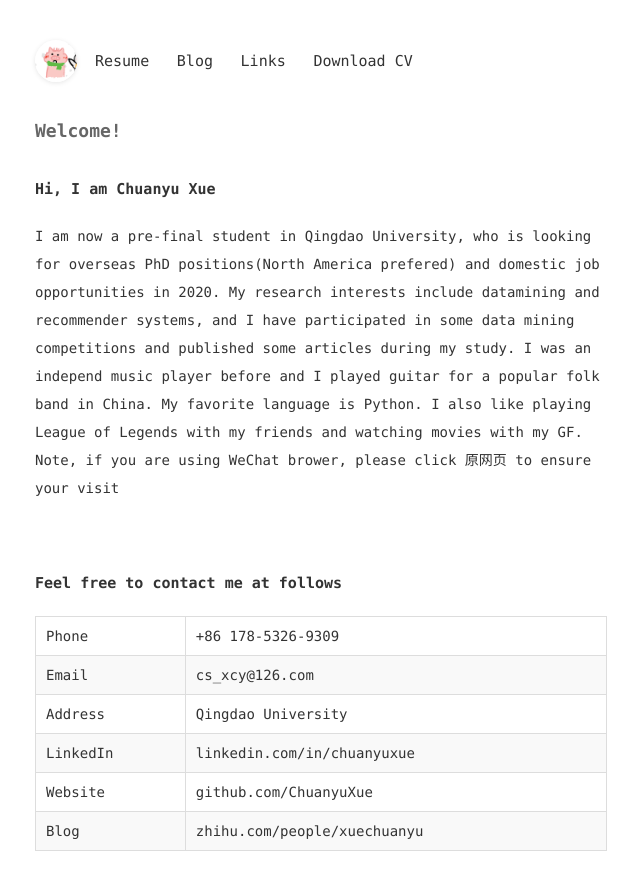
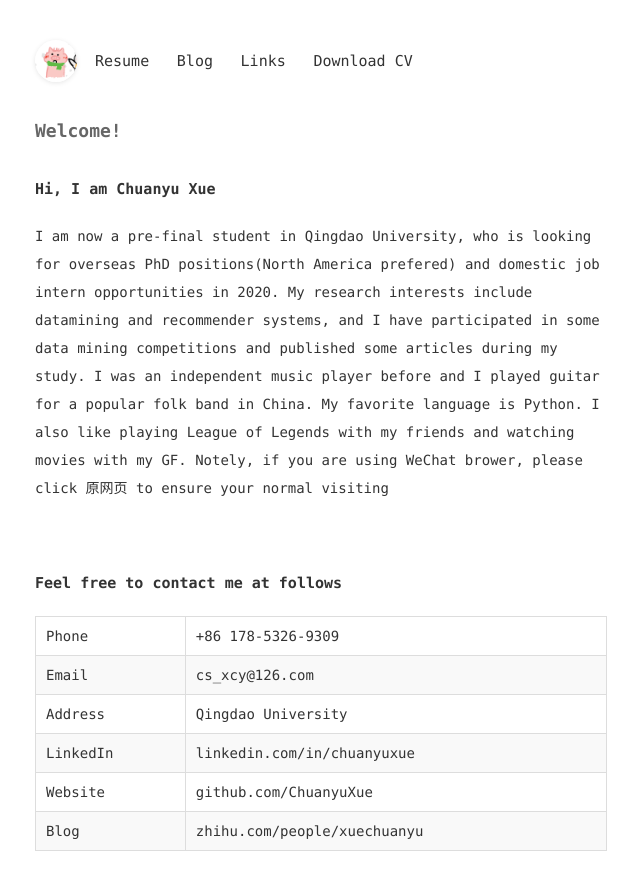
Before and after one commit to ChuanyuXue/profile, a Jekyll site: the page built from index.html, in a window 1280 px wide and 900 px high. Shown: the top 890 px of the window, without its empty margins (319-959 px from the left). Built offline with Jekyll 4.4.1, drawn with Linux system fonts in a browser that asks for light colours.

Commit message:
Update index.html

```diff
--- a/index.html
+++ b/index.html
@@ -8,7 +8,7 @@
 	Hi, I am Chuanyu Xue
 </h3>
 <p>
-	I am now a pre-final student in Qingdao University, who is looking for&nbsp;<span>overseas</span> PhD positions(North America prefered) and domestic&nbsp;job opportunities in 2020. My research interests include datamining and recommender systems, and I have participated in some data mining competitions and published some articles during my study. I was an independ music player before and I played guitar for a popular folk band in China. My favorite language is Python. I also like playing League of Legends with my friends and watching movies with my GF.  Note, if you are using WeChat brower, please click 原网页 to ensure your visit&nbsp;
+	I am now a pre-final student in Qingdao University, who is looking for&nbsp;<span>overseas</span> PhD positions(North America prefered) and domestic&nbsp;job intern opportunities in 2020. My research interests include datamining and recommender systems, and I have participated in some data mining competitions and published some articles during my study. I was an independent music player before and I played guitar for a popular folk band in China. My favorite language is Python. I also like playing League of Legends with my friends and watching movies with my GF.  Notely, if you are using WeChat brower, please click 原网页 to ensure your normal visiting&nbsp;
 </p>
 <h3>
 	<br />
```
